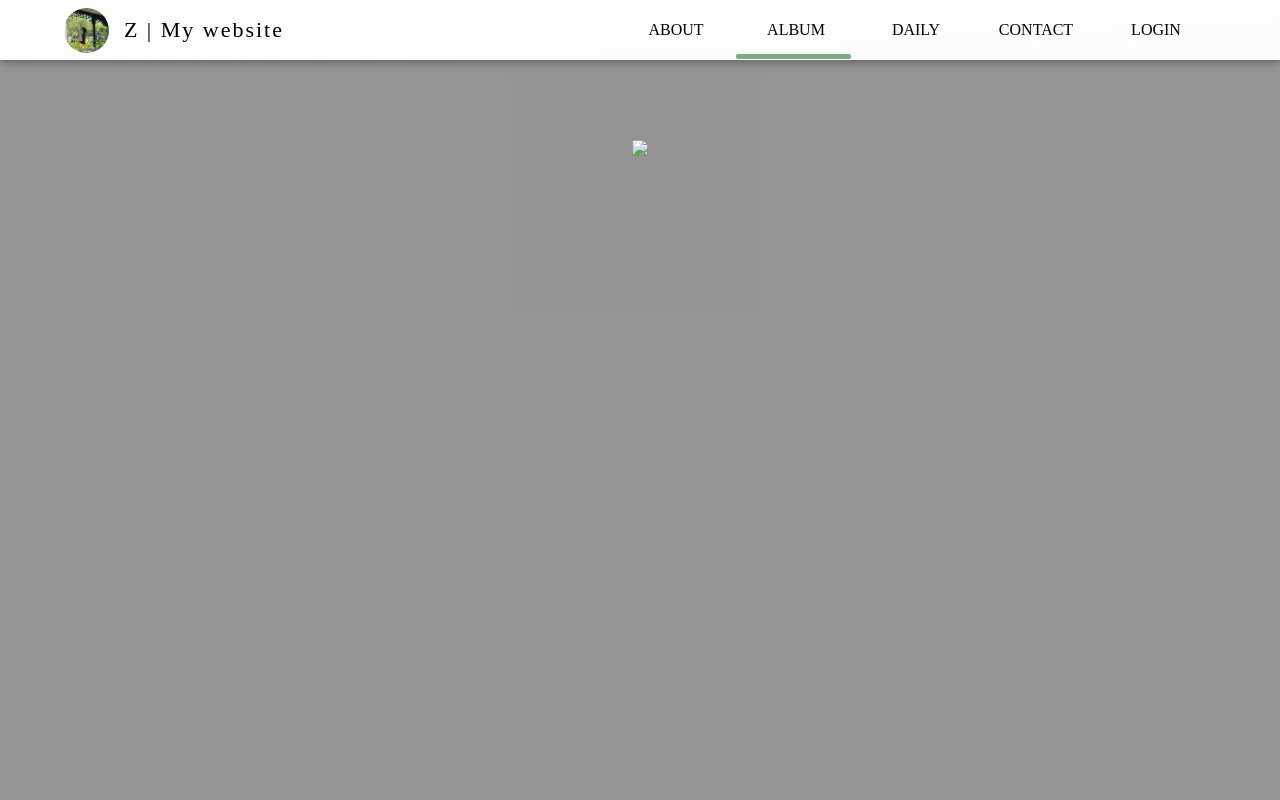
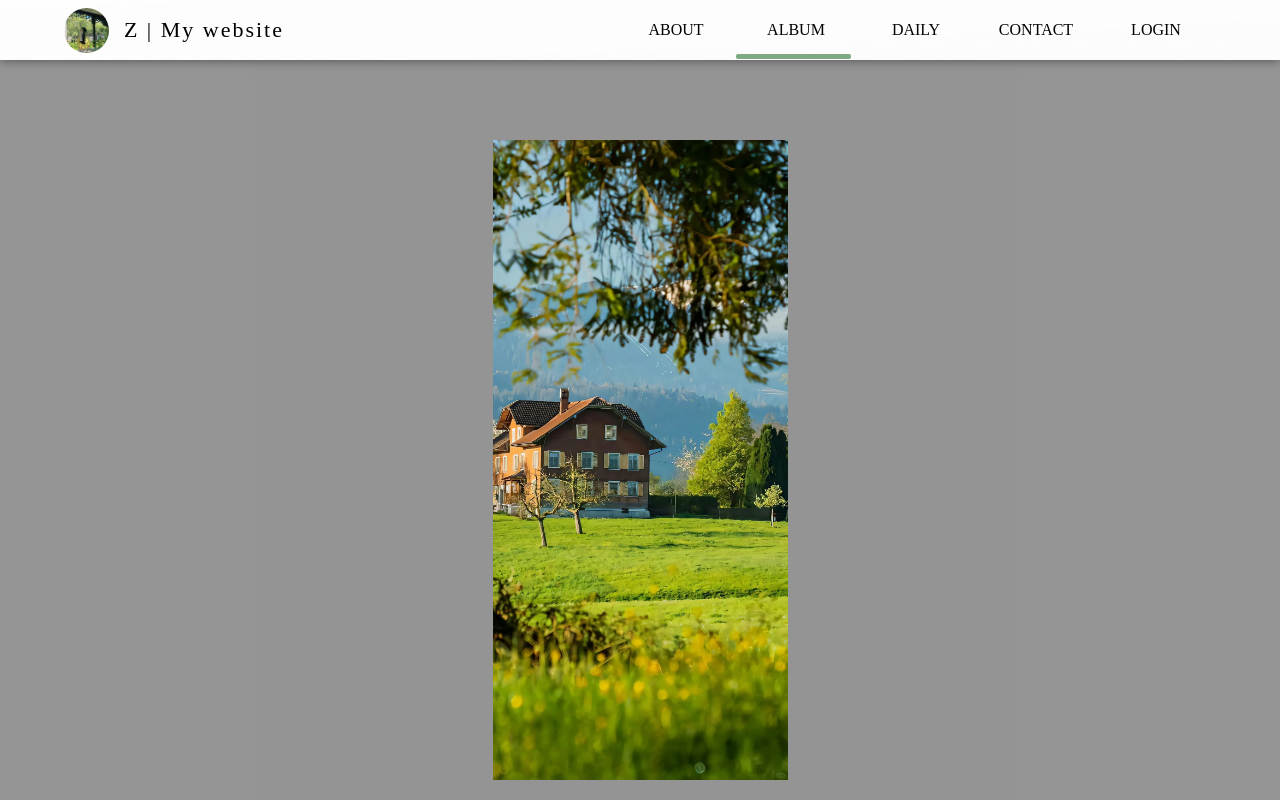
Before and after one commit to huhaya/web, a plain HTML site: page album.html in a window 1280 px wide. Both pictures are taken after a click on the picture 200 px from the left and 452 px from the top of the page. Shown: the top 800 px of the page. Drawn offline with Linux system fonts and the light colour scheme.

Commit message:
second commit

```diff
--- a/album.html
+++ b/album.html
@@ -132,7 +132,7 @@
         img[i].addEventListener("click", () => {
             image.style.display = "flex"
             let index = i + 1
-            image.innerHTML = "<img src='./image/img/img (" + index + ").png'>"
+            image.innerHTML = "<img src='./image/img/img("+ index +").jpg'>"
             document.body.style.overflow = 'hidden'; //禁止页面滑动
         })
     }
```
